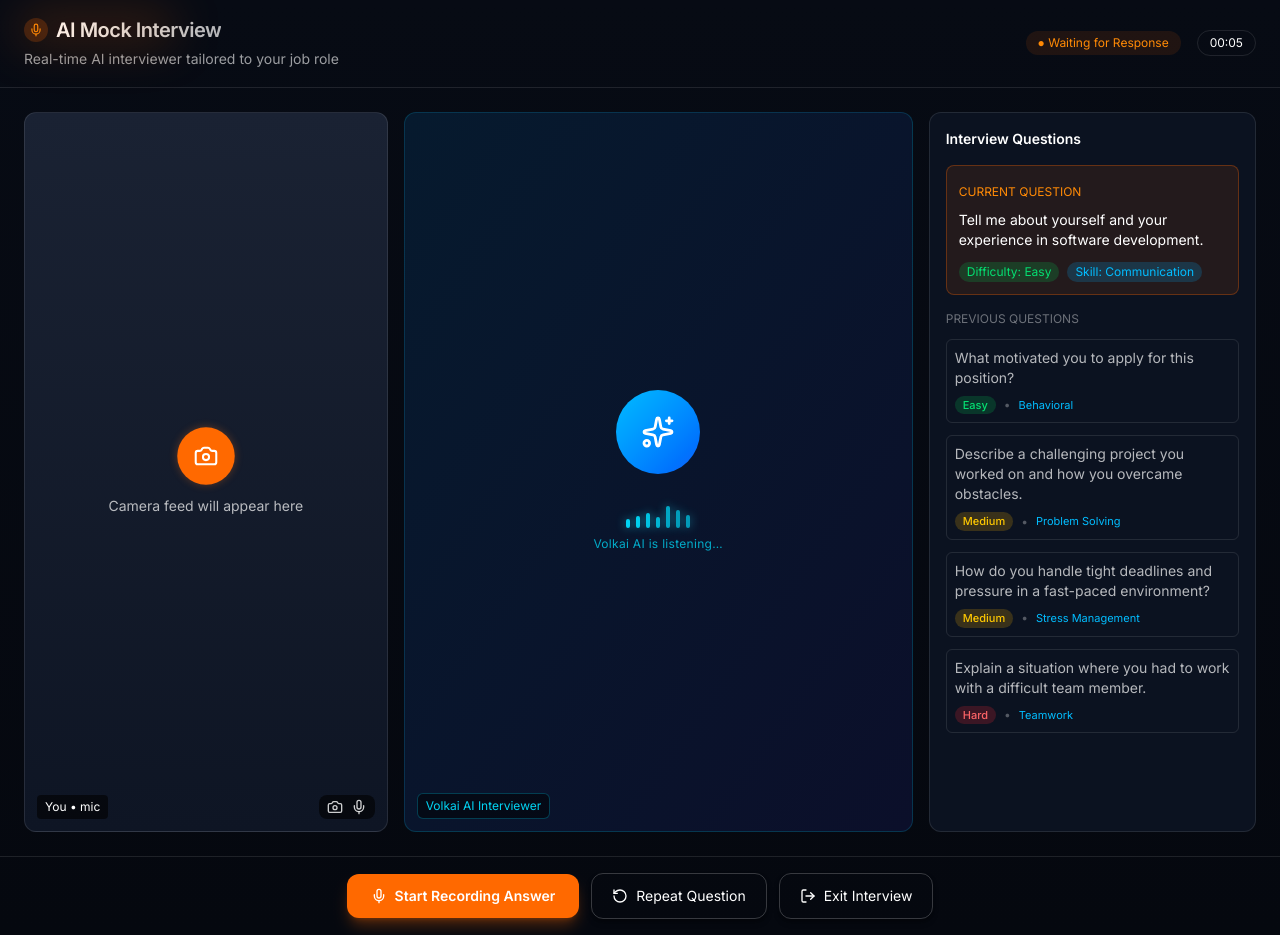
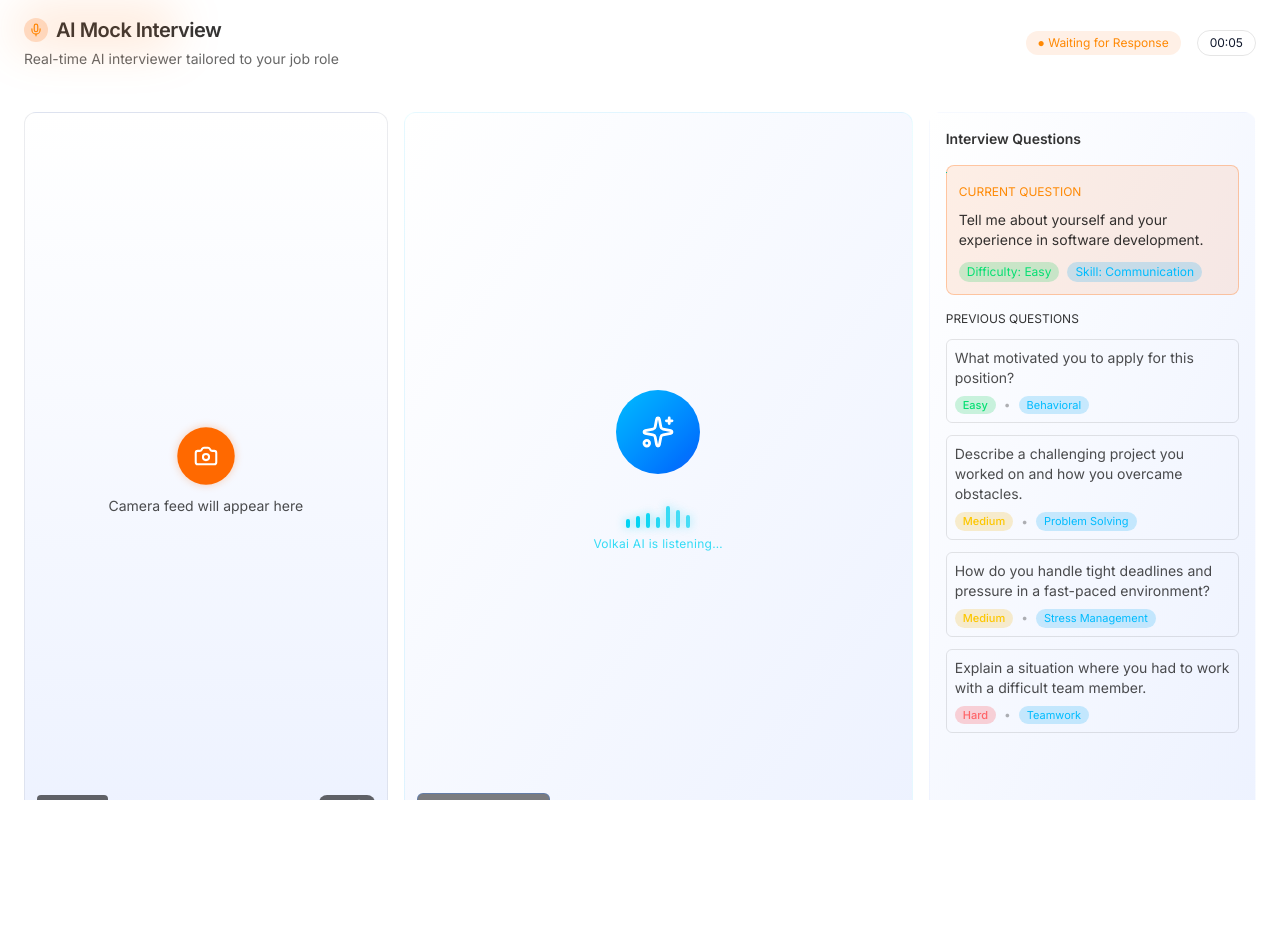
Before and after one commit to Satyam-2003/frontend-UI, a React (Vite) app: page /interview in a window 1280 px wide. After the commit the page ends 800 px from the top, so only its background shows below. Built offline with nearby package versions, Linux system fonts and the light colour scheme.

Commit message:
change to light theme

```diff
--- a/src/App.tsx
+++ b/src/App.tsx
@@ -5,7 +5,7 @@ import Verification from "./components/Verification";
 
 const App = () => {
   return (
-    <div className="min-h-screen bg-black text-white font-(--font-inter)">
+    <div className="h-screen overflow-hidden bg-white text-slate-900 font-(--font-inter)">
       <Routes>
         <Route path="/" element={<Popup />} />
         <Route path="/interview" element={<InterviewPage />} />
--- a/src/components/InterviewPage.tsx
+++ b/src/components/InterviewPage.tsx
@@ -22,7 +22,7 @@ const InterviewPage = () => {
   };
 
   return (
-    <div className="min-h-screen bg-linear-to-b from-[#070B14] to-[#05080F] text-white font-(--font-inter)">
+    <div className="flex h-screen flex-col overflow-hidden bg-white text-slate-900 font-(--font-inter)">
       {/* HEADER */}
       <header className="flex flex-col gap-2 border-b border-white/10 px-6 py-4 md:flex-row md:items-center md:justify-between">
         <div className="relative space-y-1">
@@ -51,13 +51,13 @@ const InterviewPage = () => {
             </motion.div>
 
             {/* Heading */}
-            <h1 className="bg-linear-to-r from-white to-white/70 bg-clip-text text-lg font-semibold tracking-tight text-transparent sm:text-xl">
+            <h1 className="bg-linear-to-r from-white to-white/70 bg-clip-text text-lg font-semibold tracking-tight text-black/80 sm:text-xl">
               AI Mock Interview
             </h1>
           </div>
 
           {/* Subtitle */}
-          <p className="max-w-md text-xs leading-relaxed text-white/60 sm:text-sm">
+          <p className="max-w-md text-xs leading-relaxed text-black/60 sm:text-sm">
             Real-time AI interviewer tailored to your job role
           </p>
         </div>
@@ -66,7 +66,7 @@ const InterviewPage = () => {
           <span className="rounded-full bg-orange-500/10 px-3 py-1 text-xs text-orange-400">
             ● Waiting for Response
           </span>
-          <span className="rounded-full border border-white/10 px-3 py-1 text-xs">
+          <span className="rounded-full border border-black/10 px-3 py-1 text-xs">
             {formatTime(seconds)}
           </span>
         </div>
@@ -75,7 +75,7 @@ const InterviewPage = () => {
       {/* MAIN GRID */}
       <main className="grid gap-4 px-4 py-6 md:grid-cols-[1fr_1.4fr_0.9fr] md:px-6">
         {/* LEFT – CAMERA */}
-        <section className="relative flex min-h-180 items-center justify-center rounded-xl border border-white/10 bg-linear-to-b from-[#1A2233] to-[#0E1524]">
+        <section className="relative flex min-h-180 items-center justify-center rounded-xl border border-gray-400/20 bg-linear-to-b from-[#ffffff] to-[#edf2ff]">
           <div className="flex flex-col items-center gap-3 text-white/70">
             {/* Animated Camera */}
             <motion.div
@@ -99,7 +99,7 @@ const InterviewPage = () => {
 
             {/* Animated Text */}
             <motion.p
-              className="text-sm"
+              className="text-sm text-black/70"
               // animate={{ opacity: [0.6, 1, 0.6], y: [0, -4, 0] }}
               // transition={{
               //   duration: 2.5,
@@ -112,7 +112,7 @@ const InterviewPage = () => {
           </div>
 
           {/* Bottom-left label */}
-          <span className="absolute bottom-3 left-3 rounded bg-black/60 px-2 py-1 text-xs">
+          <span className="absolute bottom-3 left-3 rounded bg-black/60 text-white px-2 py-1 text-xs">
             You • mic
           </span>
 
@@ -124,7 +124,7 @@ const InterviewPage = () => {
         </section>
 
         {/* CENTER – AI INTERVIEWER */}
-        <section className="relative flex h-180 flex-col items-center justify-center rounded-xl border border-cyan-500/20 bg-linear-to-br from-[#061A2E] to-[#0B0F2A]">
+        <section className="relative flex h-180 flex-col items-center justify-center rounded-xl border border-cyan-200/20 bg-linear-to-br from-[#ffffff] to-[#edf2ff]">
           {/* AI Icon */}
           <motion.div
             animate={{ scale: [1, 1.05, 1] }}
@@ -147,19 +147,21 @@ const InterviewPage = () => {
           </motion.p>
 
           {/* Label */}
-          <span className="absolute bottom-3 left-3 rounded-md border border-cyan-500/30 bg-black/50 px-2 py-1 text-xs text-cyan-400">
+          <span className="absolute bottom-3 left-3 rounded-md border border-blue-500/30 bg-black/50 px-2 py-1 text-xs text-white">
             Volkai AI Interviewer
           </span>
         </section>
 
         {/* RIGHT – QUESTIONS */}
-        <aside className="rounded-xl border border-white/10 bg-[#0B1220] p-4">
-          <h3 className="mb-4 text-sm font-semibold">Interview Questions</h3>
+        <aside className="rounded-xl border border-white/10 bg-linear-to-br from-[#ffffff] to-[#edf2ff] p-4">
+          <h3 className="mb-4 text-sm font-semibold text-black/80">
+            Interview Questions
+          </h3>
 
           {/* Current Question */}
           <div className="rounded-lg border border-orange-500/30 bg-orange-500/10 p-3">
             <span className="text-xs text-orange-400">CURRENT QUESTION</span>
-            <p className="mt-2 text-sm">
+            <p className="mt-2 text-sm text-black/80">
               Tell me about yourself and your experience in software
               development.
             </p>
--- a/src/components/PreviousQuestions.tsx
+++ b/src/components/PreviousQuestions.tsx
@@ -32,7 +32,7 @@ const previousQuestions = [
 
 export function PreviousQuestions() {
   return (
-    <div className="mt-4 space-y-3 text-xs text-white/40">
+    <div className="mt-4 space-y-3 text-xs text-black/80">
       <p>PREVIOUS QUESTIONS</p>
 
       {previousQuestions.map((q, i) => (
@@ -45,9 +45,9 @@ export function PreviousQuestions() {
             delay: i * 0.08,
             ease: "easeOut",
           }}
-          className="rounded-md border border-white/10 p-2"
+          className="rounded-md border border-black/10 p-2"
         >
-          <p className="text-sm text-white/70">{q.question}</p>
+          <p className="text-sm text-black/70">{q.question}</p>
 
           <div className="mt-2 flex items-center gap-2">
             {/* Difficulty Badge */}
@@ -57,17 +57,19 @@ export function PreviousQuestions() {
                 q.color === "green"
                   ? "bg-green-500/20 text-green-400"
                   : q.color === "yellow"
-                  ? "bg-yellow-500/20 text-yellow-400"
-                  : "bg-red-500/20 text-red-400"
+                    ? "bg-yellow-500/20 text-yellow-400"
+                    : "bg-red-500/20 text-red-400"
               }`}
             >
               {q.difficulty}
             </span>
 
-            <span className="text-white/30">•</span>
+            <span className="text-black/30">•</span>
 
             {/* Category */}
-            <span className="text-[11px] text-sky-400">{q.category}</span>
+            <span className="text-[11px] text-sky-400 bg-sky-500/20 rounded-full px-2 py-0.5">
+              {q.category}
+            </span>
           </div>
         </motion.div>
       ))}
--- a/src/index.css
+++ b/src/index.css
@@ -4,21 +4,23 @@ html,
 body,
 #root {
   height: 100%;
-  background-color: #000;
+  overflow: hidden;
+  background-color: #ffffff;
 }
 
 @theme {
   --font-inter: "Inter", sans-serif;
 
-  --color-panel: #0F172A;
-  --color-panelBorder: #1E293B;
-  --color-mutedText: #94A3B8;
-  --color-accent: #F97316;
-  --color-accentDark: #EA580C;
-  --color-warningBg: #1F2937;
-  --color-warningBorder: #7C2D12;
+  --color-panel: #f8fafc;
+  --color-panelBorder: #e2e8f0;
+  --color-mutedText: #64748b;
+  --color-accent: #f97316;
+  --color-accentDark: #ea580c;
+  --color-warningBg: #fff7ed;
+  --color-warningBorder: #fed7aa;
 }
 
 body {
   font-family: var(--font-inter);
+  color: #0f172a;
 }
```
